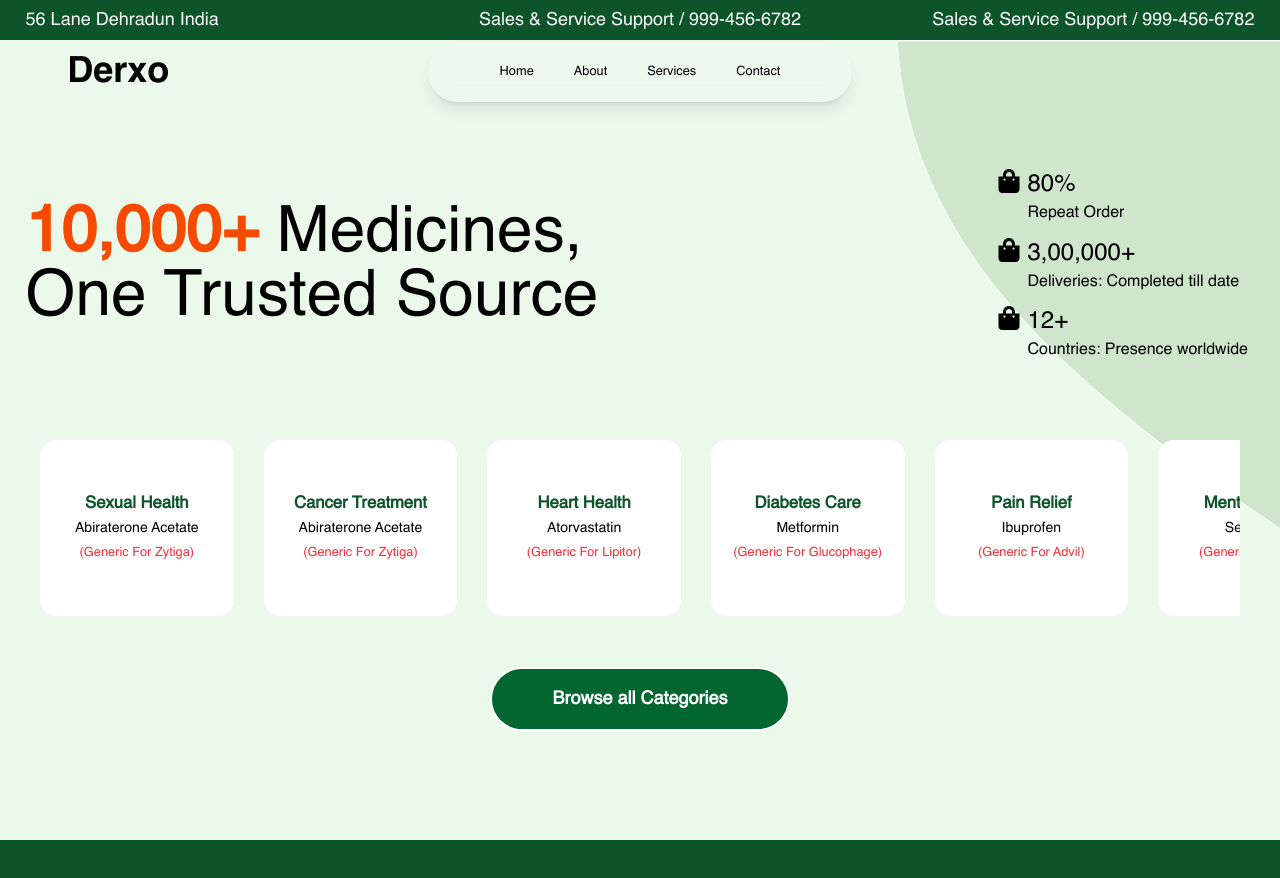
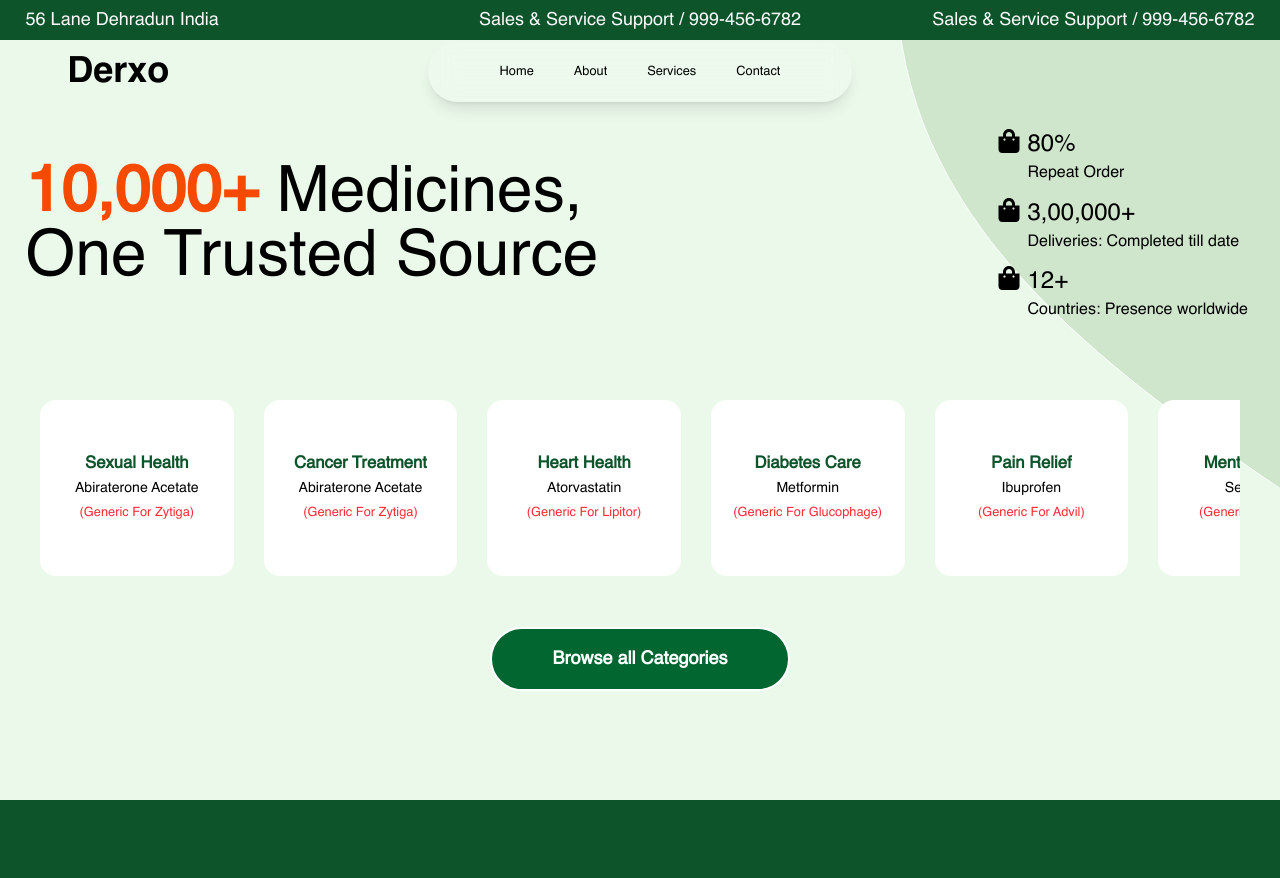
Before and after one commit to root-pik4chu/Derxo, a React (Vite) app: page / in a window 1280 px wide. Shown: the top 878 px of the page. Built offline with nearby package versions, Linux system fonts and the light colour scheme.

Commit message:
selectionColor done

```diff
--- a/src/App.jsx
+++ b/src/App.jsx
@@ -19,6 +19,7 @@ function App() {
 
   return (
     <>
+    <ReactLenis root>
      <MouseFollower />
     <div className="w-full h-full overflow-x-hidden font-[f2]">
 
@@ -27,6 +28,7 @@ function App() {
       <PageOne />
       <PageTwo />
     </div>
+    </ReactLenis>
     </>
   )
 }
--- a/src/Components/Pages/OtherComponents/ContactInfo.jsx
+++ b/src/Components/Pages/OtherComponents/ContactInfo.jsx
@@ -2,7 +2,7 @@ import React from 'react'
 
 const ContactInfo = () => {
   return (
-    <div className='w-full h-[5vh] bg-green-900 flex items-center justify-between px-[2vw] text-lg font-medium text-zinc-50 z-20'>
+    <div className='w-full h-[5vh] bg-green-900 flex items-center justify-between px-[2vw] text-lg font-medium text-zinc-50 z-20 fixed'>
       <div className="w-[30.3vw]"><h1 className=''>56 Lane Dehradun India </h1></div>
       <div className="w-[30.3vw]"><h1 className='text-center'>Sales & Service Support / 999-456-6782 </h1></div>
       <div className="w-[30.3vw]"><h1 className='text-end'>Sales & Service Support / 999-456-6782 </h1></div>
--- a/src/Components/Pages/PageOne.jsx
+++ b/src/Components/Pages/PageOne.jsx
@@ -10,6 +10,8 @@ const PageOne = () => {
   return (
     <>
       <div className='w-full h-screen bg-[#EBF9EB] flex-col gap-10 overflow-hidden relative'>
+
+
       <img className='absolute z-0 top-0 left-[70%] ' src={absImg} alt="" />
         <NavBar />
         <div className="w-full h-[50vh] relative top-[2vw]   flex justify-between items-center pl-[2vw] ">
--- a/src/index.css
+++ b/src/index.css
@@ -8,3 +8,8 @@
    font-family: f2;
    src: url(./Components/Fonts/HELVETICA.TTF);
 }
+
+::selection{
+   color: white;
+   background-color: #0d542b ;
+}
```
